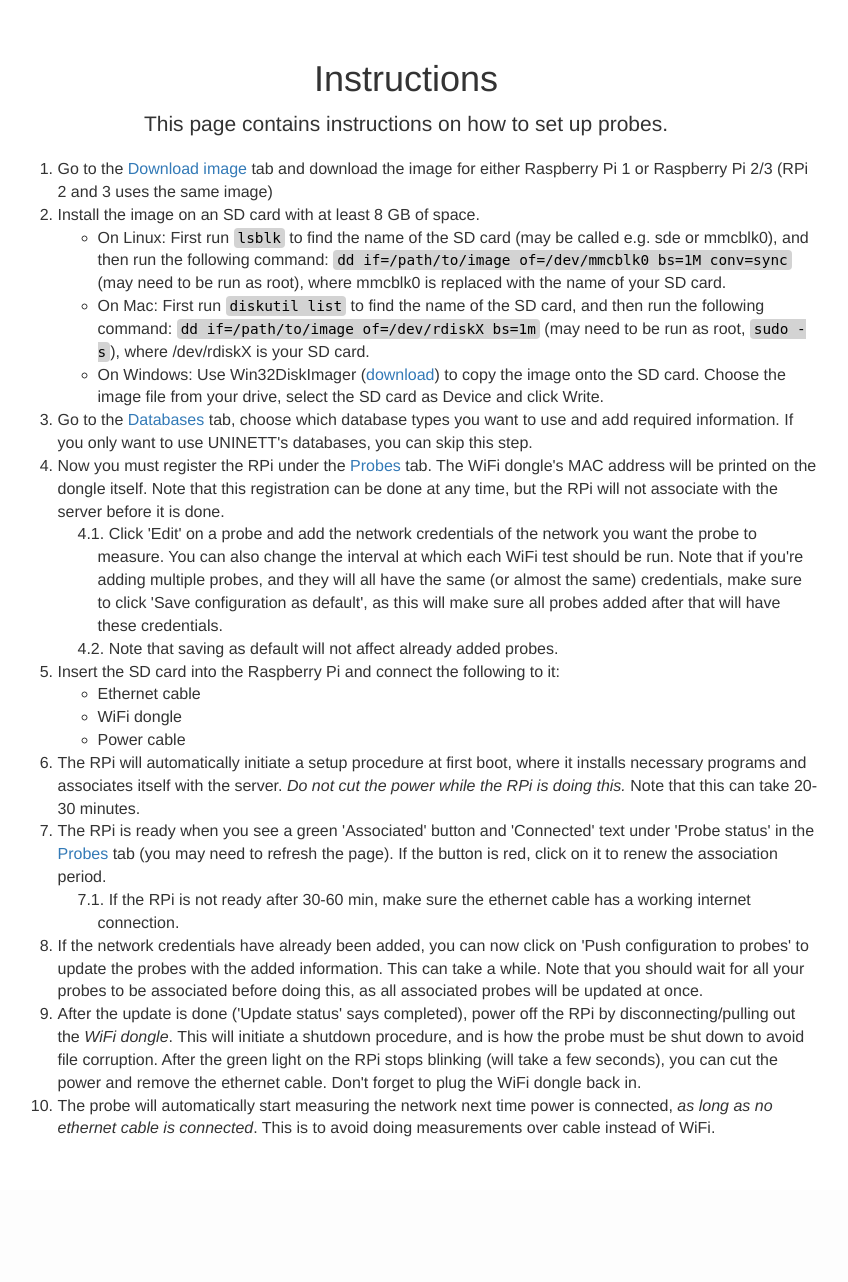
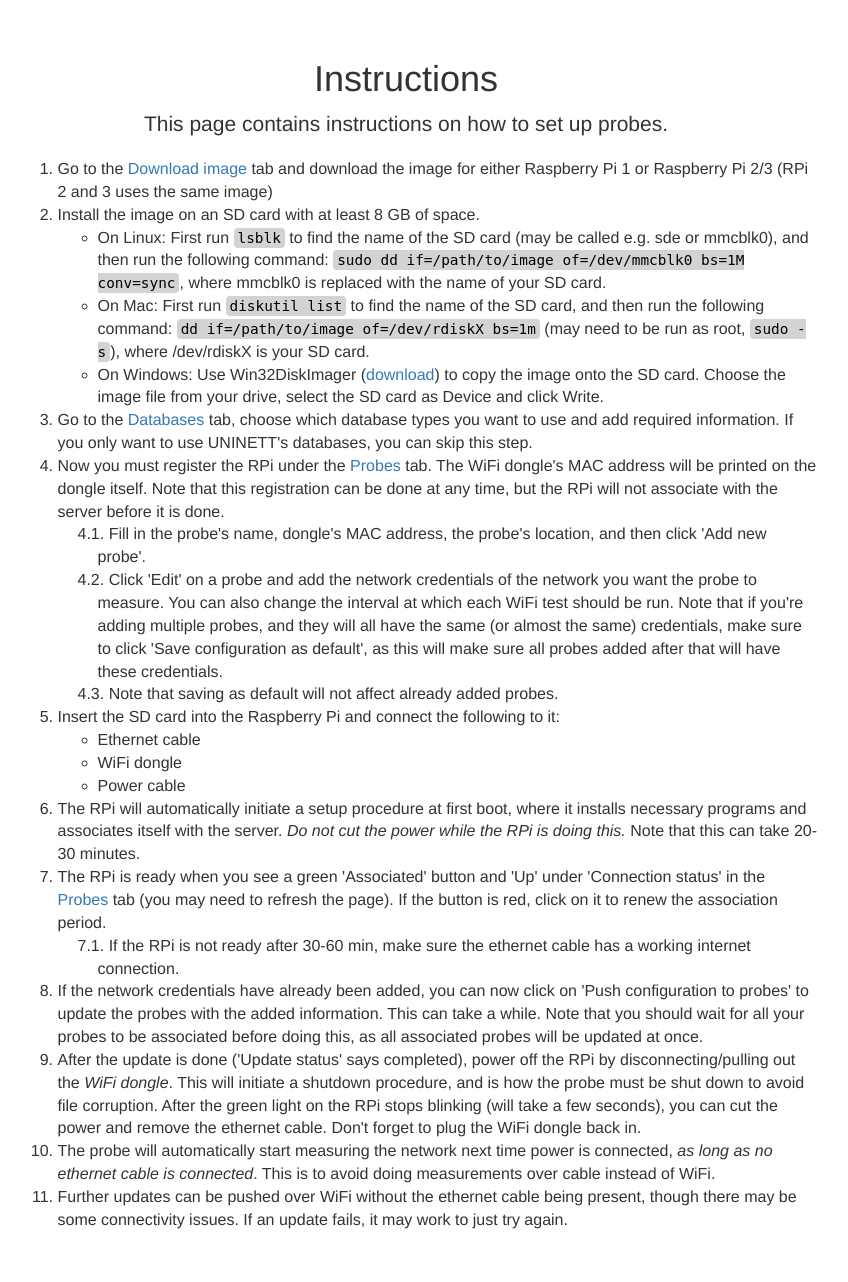
Before and after one commit to Uninett/probe-website, a Flask app: page /instructions in a window 1280 px wide. Shown: the part 51-1333 px from the top of the page, without its empty margins (234-1082 px from the left). Before the commit the page ends 1188 px from the top, so only its background shows below. Run offline with Flask 2, Linux system fonts and the light colour scheme; a user stored in the database is signed in; some libraries are stand-ins or nearby versions.

Commit message:
Improved instructions a little

```diff
--- a/probe_website/templates/instructions.html
+++ b/probe_website/templates/instructions.html
@@ -14,7 +14,7 @@ This page contains instructions on how to set up probes.
     <li>Go to the <a href="{{ url_for('download_image') }}">Download image</a> tab and download the image for either Raspberry Pi 1 or Raspberry Pi 2/3 (RPi 2 and 3 uses the same image)</li>
     <li>Install the image on an SD card with at least 8 GB of space.
       <ul>
-        <li>On Linux: First run <code>lsblk</code> to find the name of the SD card (may be called e.g. sde or mmcblk0), and then run the following command: <code>dd if=/path/to/image of=/dev/mmcblk0 bs=1M conv=sync</code> (may need to be run as root), where mmcblk0 is replaced with the name of your SD card.
+        <li>On Linux: First run <code>lsblk</code> to find the name of the SD card (may be called e.g. sde or mmcblk0), and then run the following command: <code>sudo dd if=/path/to/image of=/dev/mmcblk0 bs=1M conv=sync</code>, where mmcblk0 is replaced with the name of your SD card.
         </li>
         <li>On Mac: First run <code>diskutil list</code> to find the name of the SD card, and then run the following command: <code>dd if=/path/to/image of=/dev/rdiskX bs=1m</code> (may need to be run as root, <code>sudo -s</code>), where /dev/rdiskX is your SD card.
         </li>
@@ -25,6 +25,7 @@ This page contains instructions on how to set up probes.
     <li>Go to the <a href="{{ url_for('databases') }}">Databases</a> tab, choose which database types you want to use and add required information. If you only want to use UNINETT's databases, you can skip this step.</li>
     <li>Now you must register the RPi under the <a href="{{ url_for('probes') }}">Probes</a> tab. The WiFi dongle's MAC address will be printed on the dongle itself. Note that this registration can be done at any time, but the RPi will not associate with the server before it is done.
       <ol>
+        <li>Fill in the probe's name, dongle's MAC address, the probe's location, and then click 'Add new probe'.</li>
         <li>Click 'Edit' on a probe and add the network credentials of the network you want the probe to measure. You can also change the interval at which each WiFi test should be run. Note that if you're adding multiple probes, and they will all have the same (or almost the same) credentials, make sure to click 'Save configuration as default', as this will make sure all probes added after that will have these credentials.</li>
         <li>Note that saving as default will not affect already added probes.</li>
       </ol>
@@ -37,7 +38,7 @@ This page contains instructions on how to set up probes.
       </ul>
     </li>
     <li>The RPi will automatically initiate a setup procedure at first boot, where it installs necessary programs and associates itself with the server. <em>Do not cut the power while the RPi is doing this.</em> Note that this can take 20-30 minutes.</li>
-    <li>The RPi is ready when you see a green 'Associated' button and 'Connected' text under 'Probe status' in the <a href="{{ url_for('probes') }}">Probes</a> tab (you may need to refresh the page). If the button is red, click on it to renew the association period.
+    <li>The RPi is ready when you see a green 'Associated' button and 'Up' under 'Connection status' in the <a href="{{ url_for('probes') }}">Probes</a> tab (you may need to refresh the page). If the button is red, click on it to renew the association period.
       <ol>
         <li>If the RPi is not ready after 30-60 min, make sure the ethernet cable has a working internet connection.</li>
       </ol>
@@ -45,6 +46,7 @@ This page contains instructions on how to set up probes.
     <li>If the network credentials have already been added, you can now click on 'Push configuration to probes' to update the probes with the added information. This can take a while. Note that you should wait for all your probes to be associated before doing this, as all associated probes will be updated at once.</li>
     <li>After the update is done ('Update status' says completed), power off the RPi by disconnecting/pulling out the <em>WiFi dongle</em>. This will initiate a shutdown procedure, and is how the probe must be shut down to avoid file corruption. After the green light on the RPi stops blinking (will take a few seconds), you can cut the power and remove the ethernet cable. Don't forget to plug the WiFi dongle back in.</li>
     <li>The probe will automatically start measuring the network next time power is connected, <em>as long as no ethernet cable is connected</em>. This is to avoid doing measurements over cable instead of WiFi.</li>
+    <li>Further updates can be pushed over WiFi without the ethernet cable being present, though there may be some connectivity issues. If an update fails, it may work to just try again.</li>
   </ol>
 </div>
 {% endblock %}
```
